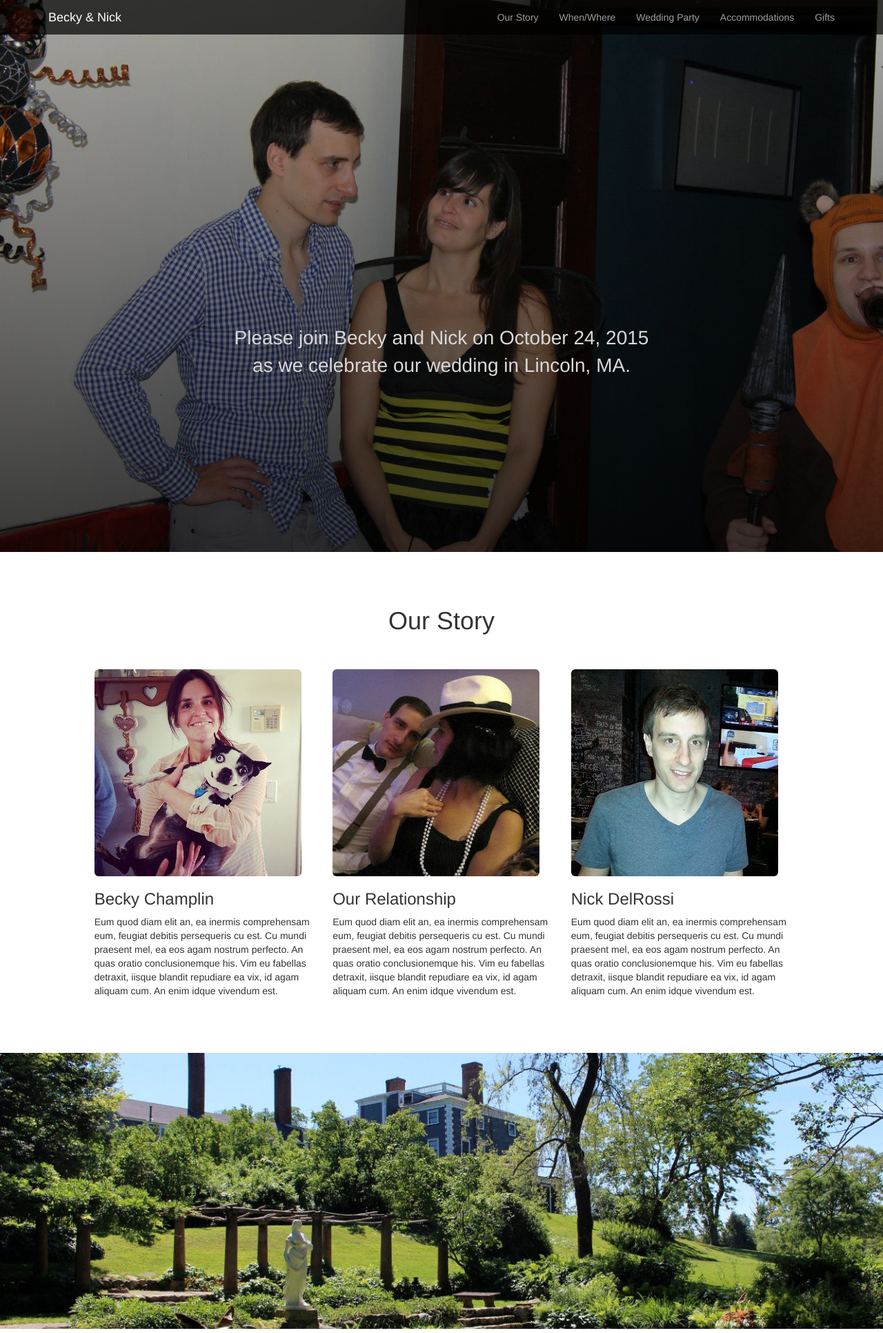
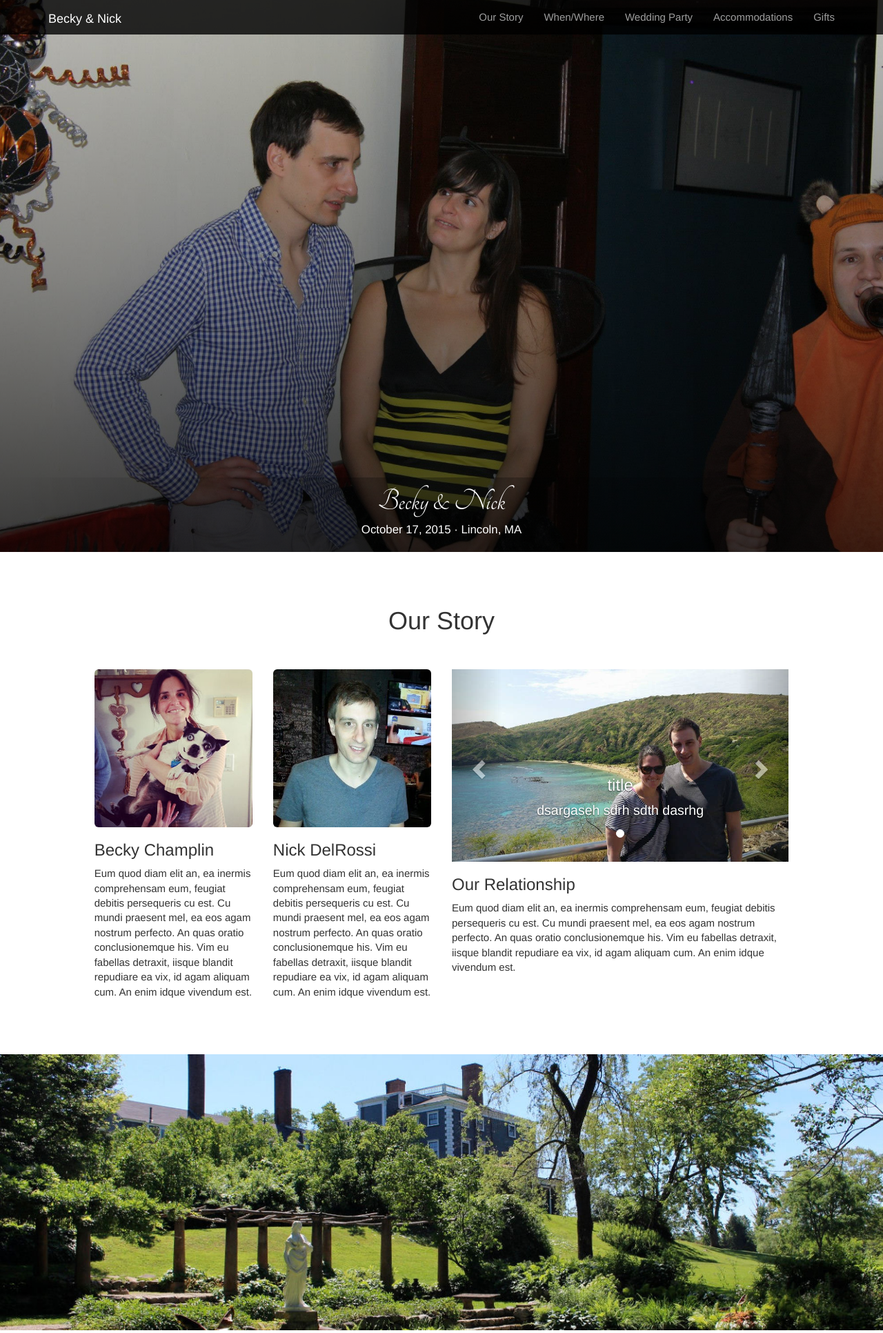
Before and after one commit to ndelrossi/backyandnickwedding, a Rails app: page / in a window 1280 px wide. Shown: the top 1932 px of the page at 69% size. Run offline with Rails 7, Linux system fonts and the light colour scheme; style sheets or scripts are compiled from the project's sources; some libraries are stand-ins or nearby versions.

Commit message:
changed fonts, added carousel

```diff
--- a/app/assets/stylesheets/application.scss
+++ b/app/assets/stylesheets/application.scss
@@ -1,4 +1,4 @@
-$font-family-base: 'Ubuntu', Helvetica, sans-serif !default;
+$font-family-base: 'Vollkorn', Helvetica, sans-serif !default;
 
 @import "bootstrap-sprockets";
 @import "bootstrap";
--- a/app/assets/stylesheets/wedding.css.scss
+++ b/app/assets/stylesheets/wedding.css.scss
@@ -1,14 +1,19 @@
+body {
+  font-size: 1.5em;
+}
+
 h1 {
   padding: 20px 0 40px 0;
 }
 
 .navbar {
-  background: rgba(0,0,0,0.7);
+  background: rgba(0,0,0,0.8);
   border: none;
 }
 
 .navbar-inverse .navbar-brand {
   color: white;
+  padding-top: 17px;
 }
 
 .cover {
@@ -19,26 +24,32 @@ h1 {
   background: -o-linear-gradient(to top, rgba(0, 0, 0, 0.7), rgba(0, 0, 0, 0.1)); /* For Opera 11.1 to 12.0 */
   background: -moz-linear-gradient(to top, rgba(0, 0, 0, 0.7), rgba(0, 0, 0, 0.1)); /* For Firefox 3.6 to 15 */
   background:
-    linear-gradient(to top, rgba(0, 0, 0, 0.7), rgba(0, 0, 0, 0.1)),
+    linear-gradient(to top, rgba(0, 0, 0, 0.7), rgba(0, 0, 0, 0.3), rgba(0, 0, 0, 0.0)),
     image-url("cover.jpg") no-repeat scroll 40% 0 / cover transparent;
+}
+
+#welcome-text {
+  background: linear-gradient(to right, rgba(0, 0, 0, 0.0), rgba(0, 0, 0, 0.3), rgba(0, 0, 0, 0.0));
+  z-index: 100;
+  position: absolute;
+  width: 100%;
+  bottom: 0px;
+  text-align: center;
+  font-size: 1.4em;
+
+  h4 {
+    font-size: 2.2em;
+    font-family: 'Tangerine', serif;
+    margin-bottom: 3px;
+  }
+  p {
+    margin-bottom: 20px;
+    font-size: .8em;
+  }
 }
 
 .section {
   margin: 40px 0 60px 0;
-}
-
-.section-blue {
-  background-color: #c8fff8
-}
-
-#welcome-text {
-  z-index: 100;
-  position: absolute;
-  color: #D9D9D9;
-  font-size: 2.0em;
-  width: 100%;
-  text-align: center;
-  bottom: 250px;
 }
 
 .section-cover {
@@ -60,3 +71,7 @@ h1 {
 .party-right {
   padding-left: 30px;
 }
+
+.carousel-caption {
+  font-size: 1.3em;
+}
--- a/app/views/layouts/application.html.erb
+++ b/app/views/layouts/application.html.erb
@@ -3,6 +3,7 @@
 <head>
   <title>Beckyandnickwedding</title>
   <meta name="viewport" content="width=device-width, initial-scale=1.0">
+  <link rel="stylesheet" type="text/css" href="http://fonts.googleapis.com/css?family=Tangerine|Vollkorn">
   <%= stylesheet_link_tag    'application', media: 'all', 'data-turbolinks-track' => true %>
   <%= javascript_include_tag 'application', 'data-turbolinks-track' => true %>
   <%= csrf_meta_tags %>
--- a/app/views/pages/_our_story.html.erb
+++ b/app/views/pages/_our_story.html.erb
@@ -2,22 +2,23 @@
   <h1 class="text-center">Our Story</h1>
 
   <div class="col-sm-10 col-sm-offset-1">
-    <div class="col-sm-4">
+    <div class="col-sm-3">
       <%= image_tag("becky.jpg", class: "img-responsive img-rounded", alt: "Becky") %>
       <h3>Becky Champlin</h3>
       <p>Eum quod diam elit an, ea inermis comprehensam eum, feugiat debitis persequeris cu est. Cu mundi praesent mel, ea eos agam nostrum perfecto. An quas oratio conclusionemque his. Vim eu fabellas detraxit, iisque blandit repudiare ea vix, id agam aliquam cum. An enim idque vivendum est.</p>
     </div>
 
-    <div class="col-sm-4">
-      <%= image_tag("couple.jpg", class: "img-responsive img-rounded", alt: "Becky and Nick") %>
+    <div class="col-sm-3">
+      <%= image_tag("nick.jpg", class: "img-responsive img-rounded", alt: "Nick") %>
+      <h3>Nick DelRossi</h3>
+      <p>Eum quod diam elit an, ea inermis comprehensam eum, feugiat debitis persequeris cu est. Cu mundi praesent mel, ea eos agam nostrum perfecto. An quas oratio conclusionemque his. Vim eu fabellas detraxit, iisque blandit repudiare ea vix, id agam aliquam cum. An enim idque vivendum est.</p>
+    </div>
+
+    <div class="col-sm-6">
+      <%= render 'our_story_photos' %>
       <h3>Our Relationship</h3>
       <p>Eum quod diam elit an, ea inermis comprehensam eum, feugiat debitis persequeris cu est. Cu mundi praesent mel, ea eos agam nostrum perfecto. An quas oratio conclusionemque his. Vim eu fabellas detraxit, iisque blandit repudiare ea vix, id agam aliquam cum. An enim idque vivendum est.</p>
     </div>
 
-    <div class="col-sm-4">
-      <%= image_tag("nick.jpg", class: "img-responsive img-rounded", alt: "Nick") %>
-      <h3>Nick DelRossi</h3>
-      <p>Eum quod diam elit an, ea inermis comprehensam eum, feugiat debitis persequeris cu est. Cu mundi praesent mel, ea eos agam nostrum perfecto. An quas oratio conclusionemque his. Vim eu fabellas detraxit, iisque blandit repudiare ea vix, id agam aliquam cum. An enim idque vivendum est.</p>
-    </div>
   </div>
 </div>
--- /dev/null
+++ b/app/views/pages/_our_story_photos.html.erb
@@ -0,0 +1,35 @@
+    <div id="carousel-our-story" class="carousel slide" data-ride="carousel">
+      <!-- Indicators -->
+      <ol class="carousel-indicators">
+        <li data-target="#carousel-our-story" data-slide-to="0" class="active"></li>
+      </ol>
+
+      <!-- Wrapper for slides -->
+      <div class="carousel-inner" role="listbox">
+        <div class="item active">
+          <%= image_tag("haunama.jpg") %>
+          <div class="carousel-caption">
+            <h3>title</h3>
+            <p>dsargaseh sdrh sdth dasrhg</p>
+          </div>
+        </div>
+      </div>
+
+      <!-- Controls -->
+      <a class="left carousel-control" href="#carousel-example-generic" role="button" data-slide="prev">
+        <span class="glyphicon glyphicon-chevron-left" aria-hidden="true"></span>
+        <span class="sr-only">Previous</span>
+      </a>
+      <a class="right carousel-control" href="#carousel-example-generic" role="button" data-slide="next">
+        <span class="glyphicon glyphicon-chevron-right" aria-hidden="true"></span>
+        <span class="sr-only">Next</span>
+      </a>
+    </div>
+
+<script>
+
+$('.carousel').carousel({
+  interval: false
+})
+
+</script>
--- a/app/views/pages/home.html.erb
+++ b/app/views/pages/home.html.erb
@@ -1,8 +1,9 @@
 <div class="cover">
   <div id="welcome-text">
-    <div class="col-sm-6 col-sm-offset-3">
-      Please join Becky and Nick on October 24, 2015 as we celebrate our wedding in Lincoln, MA.
-    </div>
+    <h4>Becky & Nick</h4>
+    <p>
+      October 17, 2015 · Lincoln, MA
+    </p>
   </div>
 </div>
 
```
Also changed, not shown: app/assets/images/haunama.jpg (added), app/assets/images/wedding_info.png (added).
